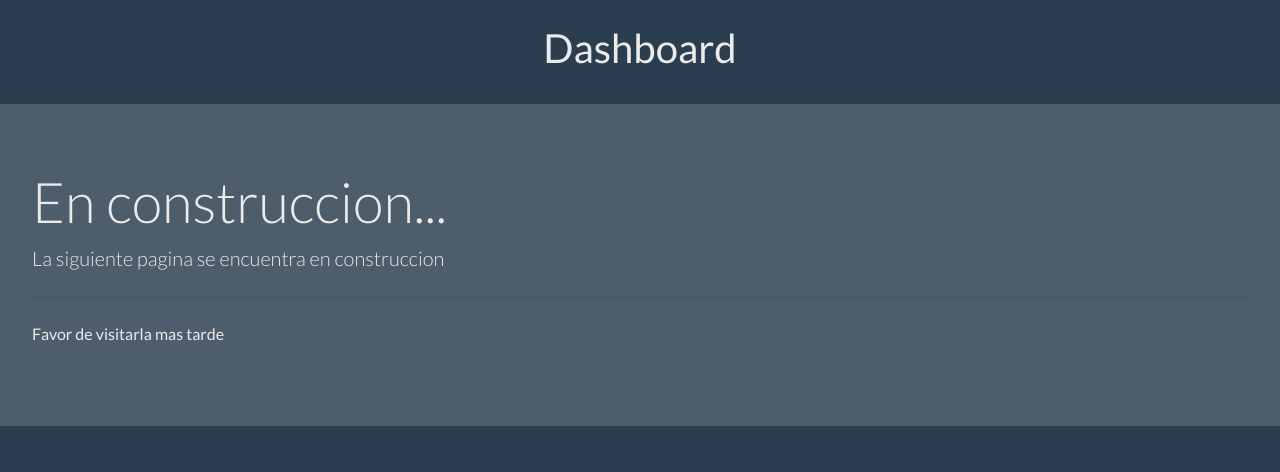
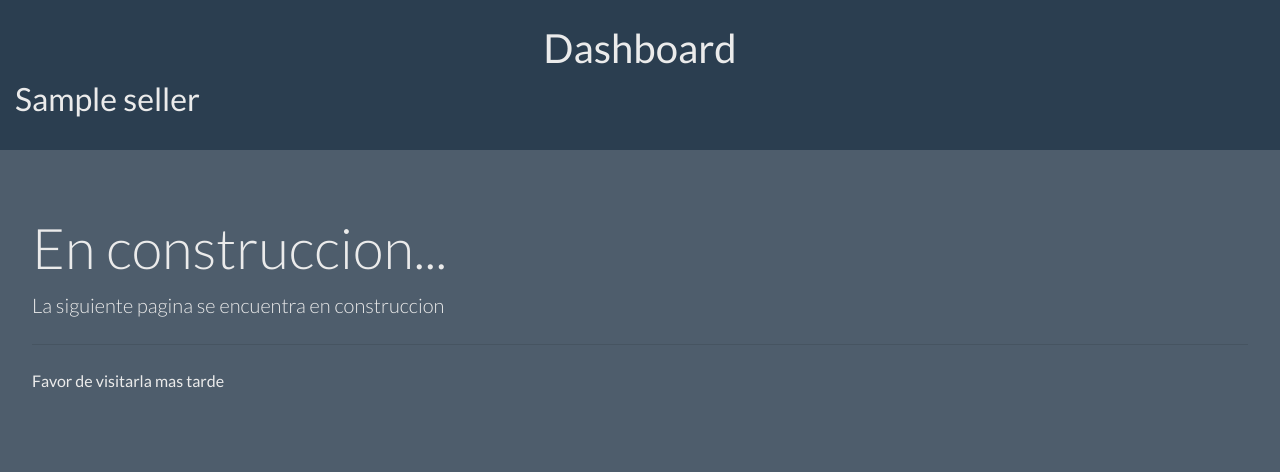
Before and after one commit to VelascoPale/pos-PanoramicasXalapaHd, a Flask app: template src/templates/dashboard.html in a window 1280 px wide. Shown: the part 54-526 px from the top of the page. Run offline with Flask 2, Linux system fonts and the light colour scheme; the template is opened without the code that fills it: most values are stand-ins (such as "Sample title", 1, 10 or a date in 2020); some libraries are stand-ins or nearby versions.

Commit message:
ultimos cambios subidos para hacer merge entre master y javier

```diff
--- a/src/index.py
+++ b/src/index.py
@@ -14,7 +14,7 @@ app.secret_key = 'panosTeamXALAPA'
 salt = bcrypt.gensalt()
 
 # config_mysql
-app.config['MYSQL_HOST'] = 'localhost'
+app.config['MYSQL_HOST'] = '127.0.0.1'
 app.config['MYSQL_USER'] = 'root'
 app.config['MYSQL_PASSWORD'] = ''
 app.config['MYSQL_DB'] = 'regis_clients_pano'
@@ -72,7 +72,8 @@ def close():
 def dashboard():
     if 'name' in session:
         level = session['level']
-        return render_template('dashboard.html', level = level)
+        seller = (session['name']).upper()
+        return render_template('dashboard.html', level = level, seller = seller)
     else:
         return redirect(url_for('homepage'))
     return render_template('dashboard.html', level = level)
--- a/src/templates/dashboard.html
+++ b/src/templates/dashboard.html
@@ -28,6 +28,8 @@
 {% block body %}
 
 <h1 class="text-center mt-4"> Dashboard </h1>
+<h2>{{seller}}</h2>
+<h2 id="venta_total"></h2>
 <div class="row justify-content-center">
     <div class="jumbotron mt-4 col-lg-12">
         <h1 class="display-4">En construccion...</h1>
@@ -38,3 +40,18 @@
 </div>
 
 {% endblock %}
+
+{% block javascript %}
+
+<script type="text/javascript">
+    function calcular_ventas(){
+        var acumulador;
+       var total = parseInt(document.getElementById('id_payment').value);
+       acumulador += total;
+       document.getElementById('venta_total').value = acumulador;
+
+    }
+
+</script>
+
+{% endblock %}
```
